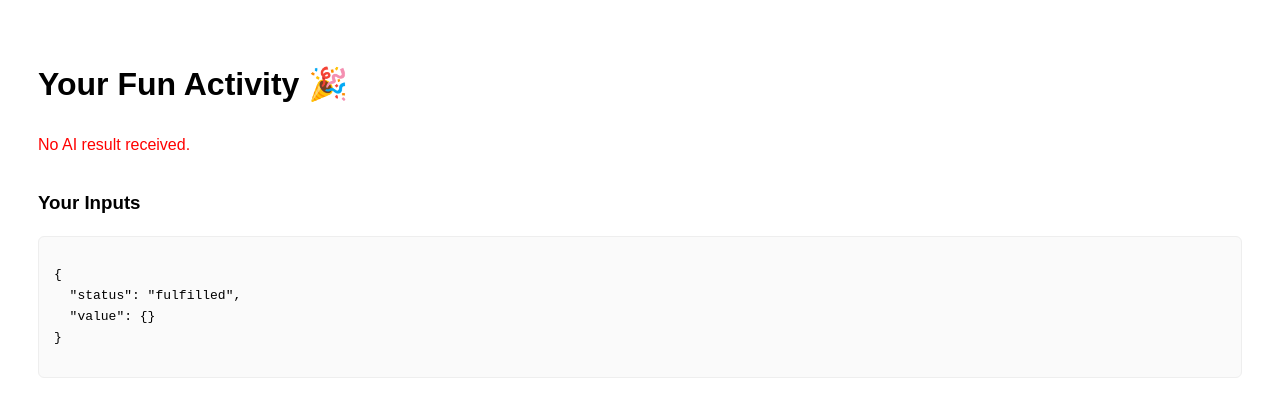
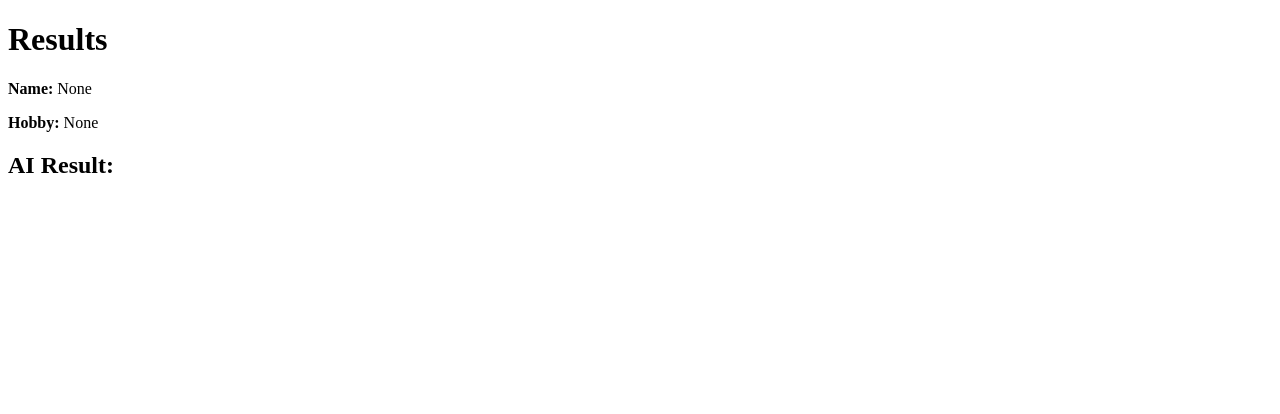
Before and after one commit to christensenandrew455-cell/funbot3000, a Next.js app: page /results in a window 1280 px wide. Shown: the top 414 px of the page. Built offline with nearby package versions, Linux system fonts and the light colour scheme.

Commit message:
Update page.js

```diff
--- a/app/results/page.js
+++ b/app/results/page.js
@@ -1,37 +1,22 @@
-// app/results/page.js
-export default function ResultsPage({ searchParams }) {
-  // searchParams contains string values
-  // result was encoded on the client; decode it here
-  const rawResult = searchParams?.result ? decodeURIComponent(searchParams.result) : null;
+"use client";
+import { useSearchParams } from "next/navigation";
+
+export default function ResultsPage() {
+  const params = useSearchParams();
+
+  const aiResult = params.get("aiResult");
+  const name = params.get("name");
+  const hobby = params.get("hobby");
 
   return (
-    <div style={{ padding: "30px", fontFamily: "Arial, sans-serif", lineHeight: "1.6" }}>
-      <h1>Your Fun Activity 🎉</h1>
+    <div>
+      <h1>Results</h1>
 
-      {rawResult ? (
-        <div
-          style={{
-            whiteSpace: "pre-wrap",
-            background: "#f8f8f8",
-            padding: "20px",
-            borderRadius: "8px",
-            border: "1px solid #ddd",
-            marginTop: "10px",
-            fontSize: "1.05rem",
-          }}
-        >
-          {rawResult}
-        </div>
-      ) : (
-        <p style={{ color: "red" }}>No AI result received.</p>
-      )}
+      <p><strong>Name:</strong> {name || "None"}</p>
+      <p><strong>Hobby:</strong> {hobby || "None"}</p>
 
-      <h3 style={{ marginTop: "30px" }}>Your Inputs</h3>
-      <div style={{ background: "#fafafa", padding: "15px", borderRadius: "6px", border: "1px solid #eee" }}>
-        <pre style={{ whiteSpace: "pre-wrap" }}>
-{JSON.stringify(Object.fromEntries(Object.entries(searchParams).filter(([k]) => k !== "result")), null, 2)}
-        </pre>
-      </div>
+      <h2>AI Result:</h2>
+      <p>{aiResult}</p>
     </div>
   );
 }
```
